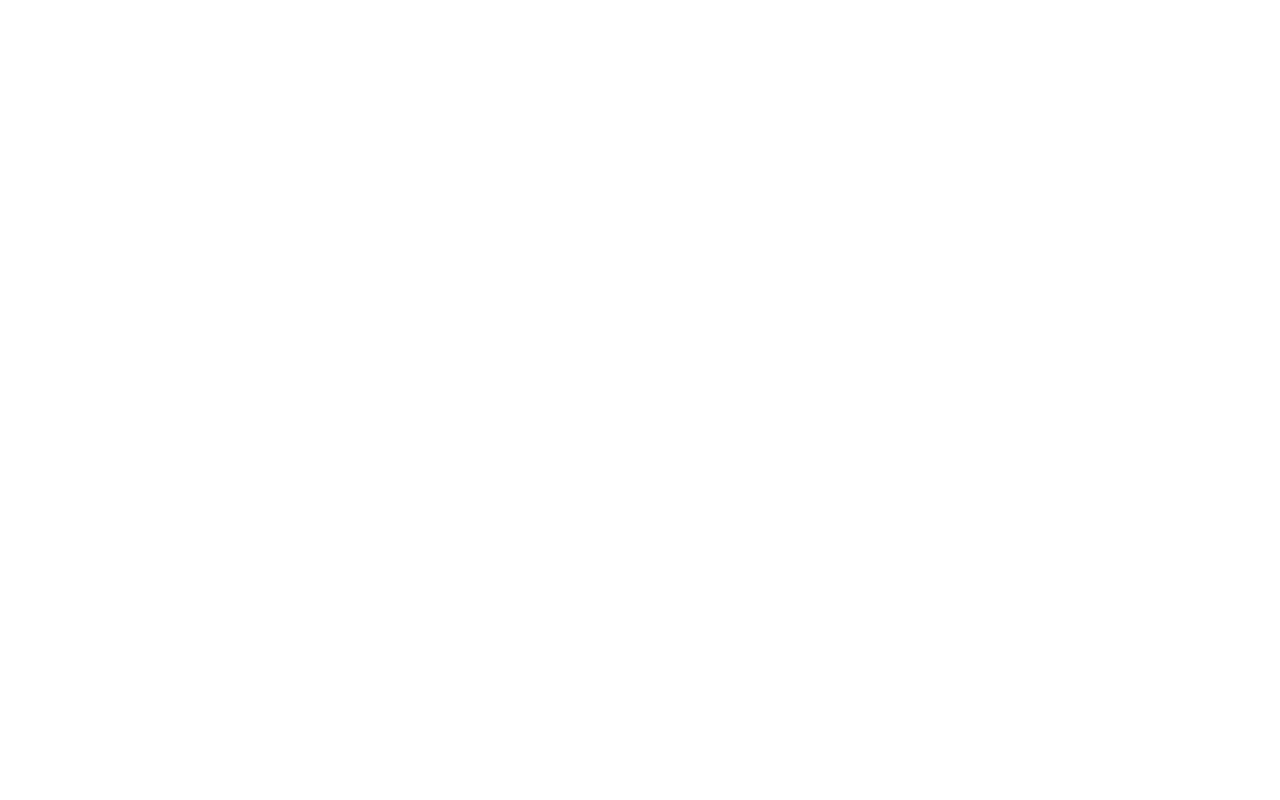
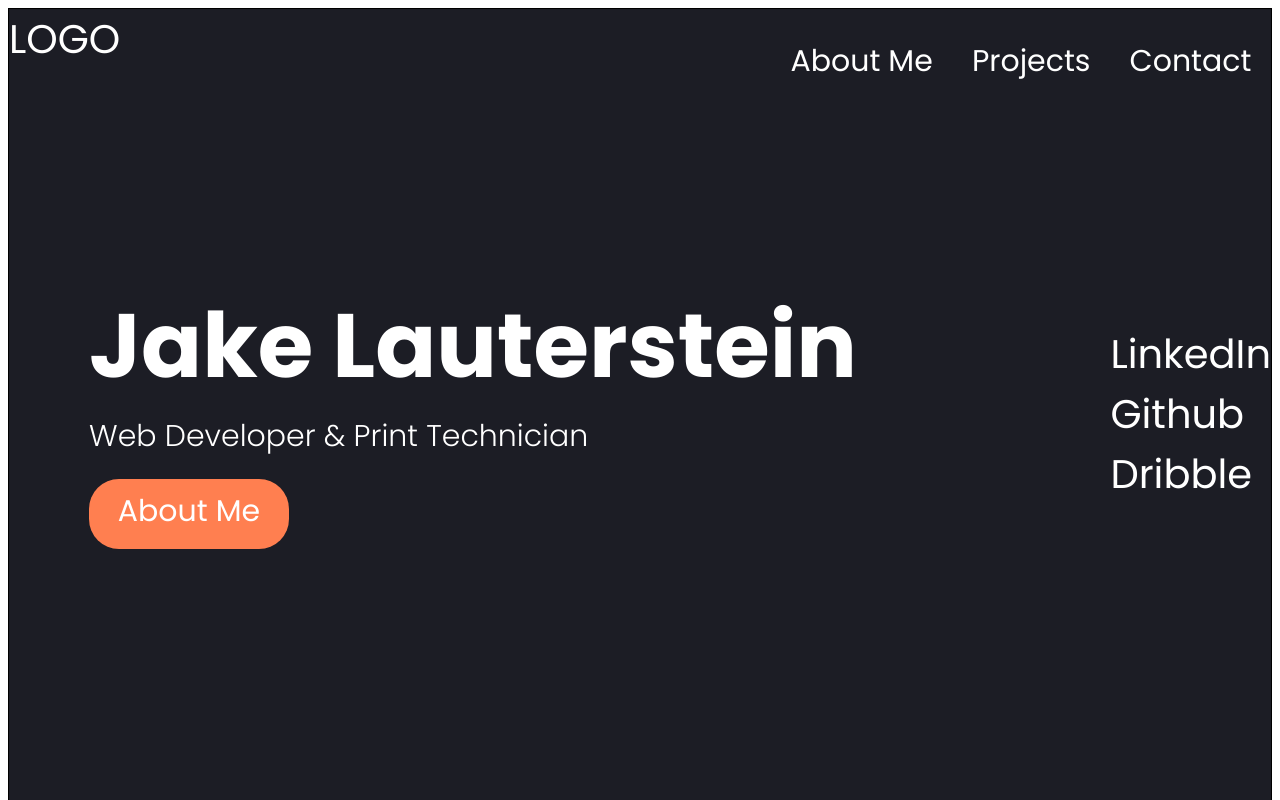
Before and after one commit to jakelauterstein/MultiMedia_Portfolio, a plain HTML site: page index.html in a window 1280 px wide. Shown: the top 800 px of the page. Drawn offline with Linux system fonts and the light colour scheme.

Commit message:
add initial styling to hero

```diff
--- a/assets/css/style.css
+++ b/assets/css/style.css
@@ -0,0 +1,93 @@
+/* * {
+  box-sizing: border-box;
+  padding: 0;
+  margin: 0;
+} */
+
+body {
+  font-family: 'Poppins', sans-serif;
+}
+
+section {
+  height: 500px;
+  background-color: #1c1d25;
+  border: solid black 1px;
+}
+
+.hero {
+  background-color: #1c1d25;
+  height: 100vh;
+  color: white;
+  font-size: 40px;
+}
+
+.hero-text {
+  margin-left: 80px;
+  margin-bottom: 200px;
+}
+
+.hero-area {
+  display: flex;
+  height: 100%;
+  justify-content: space-between;
+  align-items: center;
+}
+
+footer {
+  height: 500px;
+  background-color: black;
+}
+
+nav {
+  display: flex;
+  justify-content: space-between;
+}
+
+ ul {
+   display: flex;
+   list-style-type: none;
+   width:500px;
+   justify-content: space-around;
+   font-size: 30px;
+ }
+
+ li {
+
+    text-decoration: none
+ }
+
+ h1 {
+   margin: 0;
+   font-size: 90px;
+ }
+
+ p {
+   margin: 0;
+   font-weight: 300;
+   font-size: 30px;
+ }
+
+ .button {
+   width: 200px;
+   height: 60px;
+   border-radius:30px;
+   background-color: coral;
+   text-align: center;
+   font-weight: 400;
+   font-size: 30px;
+   padding-top: 10px;
+   margin-top: 20px;
+ }
+
+ .button:hover {
+   background-color: #ef744b;
+ }
+
+ .button:active {
+    background-color: cornsilk;
+    color: #808080
+ }
+
+ .socials {
+   padding-bottom: 200px;
+ }
--- a/index.html
+++ b/index.html
@@ -4,9 +4,39 @@
   <meta charset="UTF-8">
   <meta http-equiv="X-UA-Compatible" content="IE=edge">
   <meta name="viewport" content="width=device-width, initial-scale=1.0">
+  <link rel="stylesheet" href="./assets/css/style.css">
+  <link rel="preconnect" href="https://fonts.googleapis.com">
+<link rel="preconnect" href="https://fonts.gstatic.com" crossorigin>
+<link href="https://fonts.googleapis.com/css2?family=Poppins:wght@300;400;500;600;700;800&display=swap" rel="stylesheet">
   <title>Jake Lauterstein Portfolio</title>
 </head>
 <body>
+    <section class="hero">
+      <nav>
+        <div>LOGO</div>
+        <ul>
+          <li>About Me</li>
+          <li>Projects</li>
+          <li>Contact</li>
+        </ul>
+      </nav>
+      <div class='hero-area'>
+        <div class="hero-text">
+          <h1>Jake Lauterstein</h1>
+          <p>Web Developer & Print Technician</p>
+          <div class="button">About Me</div>
+        </div>
+        <div class='socials'>
+          <div>LinkedIn</div>
+          <div>Github</div>
+          <div>Dribble</div>
+        </div>
+      </div>
+    </section>
+    <section></section>
+    <section></section>
+    <footer></footer>
 
+  <script src="assets/js/script.js"></script>
 </body>
 </html>
```
Also changed, not shown: assets/images/JL-Logo.png (added).
